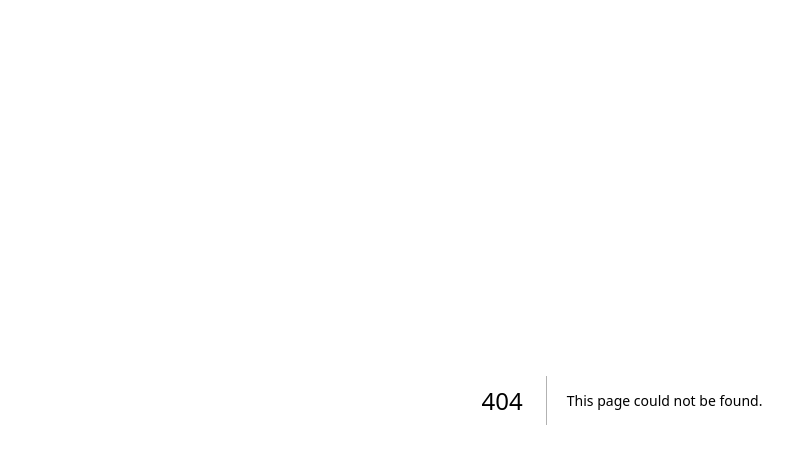
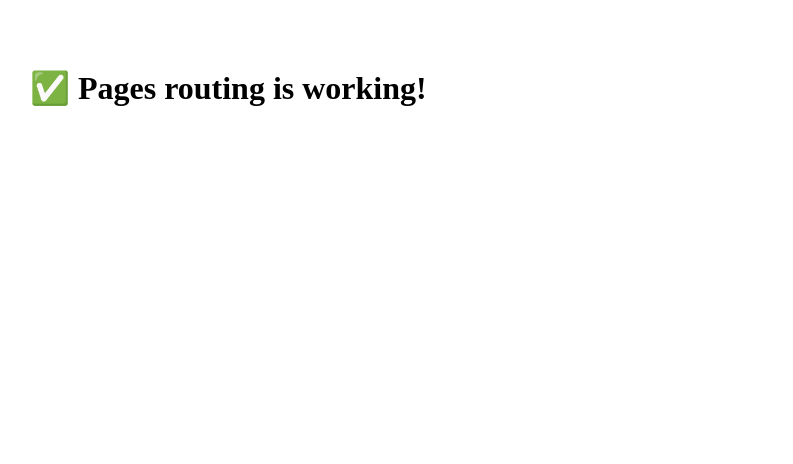
Before and after one commit to johnny23555/strata-manager-final, a Next.js app: page /test2 in a window 1280 px wide. Before the commit this address had no page. Shown: the top 464 px of the page, without its empty margins (18-811 px from the left). Built offline with nearby package versions, Linux system fonts and the light colour scheme.

Commit message:
Add test2 page

```diff
--- /dev/null
+++ b/pages/test2.js
@@ -0,0 +1,7 @@
+export default function Test2() {
+  return (
+    <div style={{ padding: "40px" }}>
+      <h1>✅ Pages routing is working!</h1>
+    </div>
+  );
+}
```
